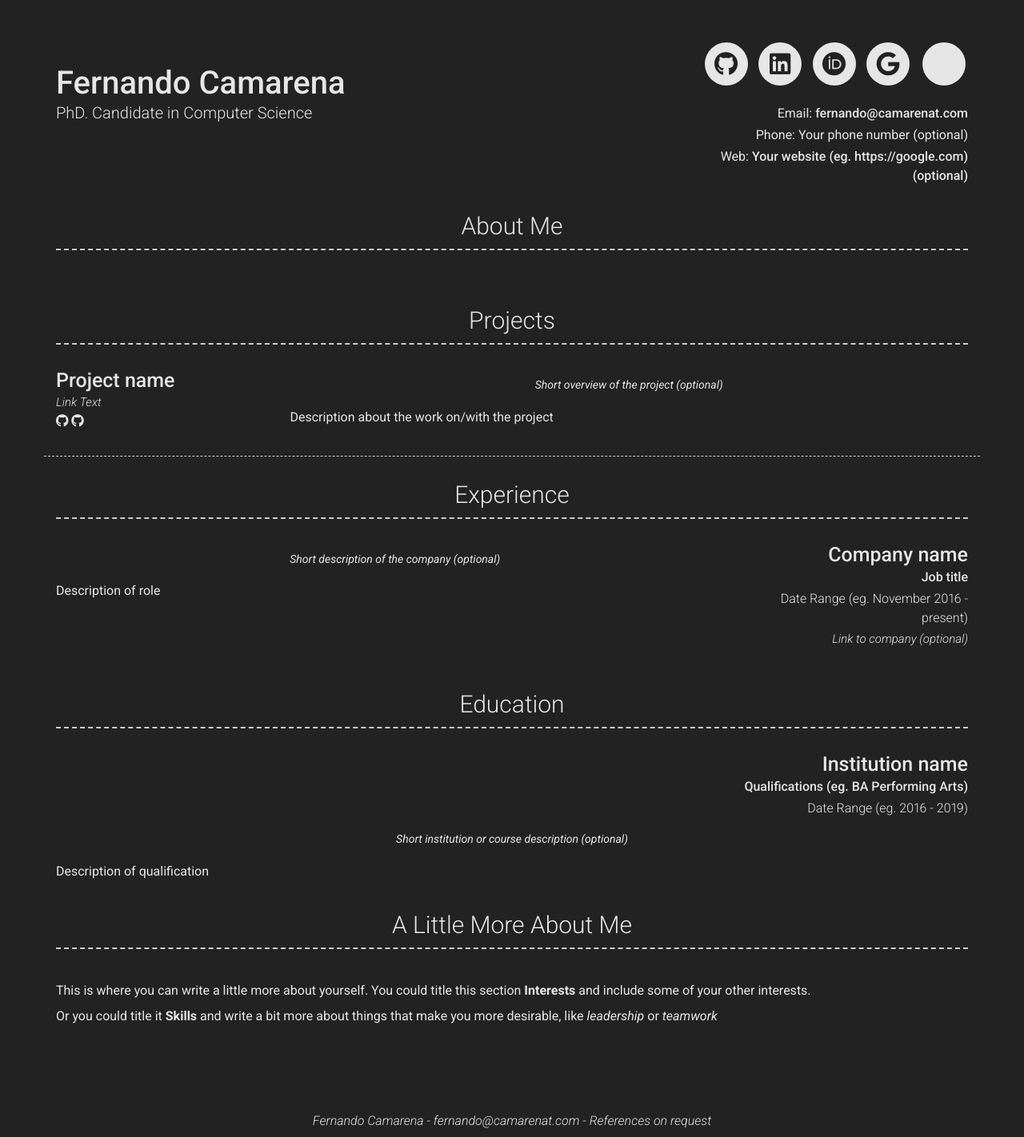
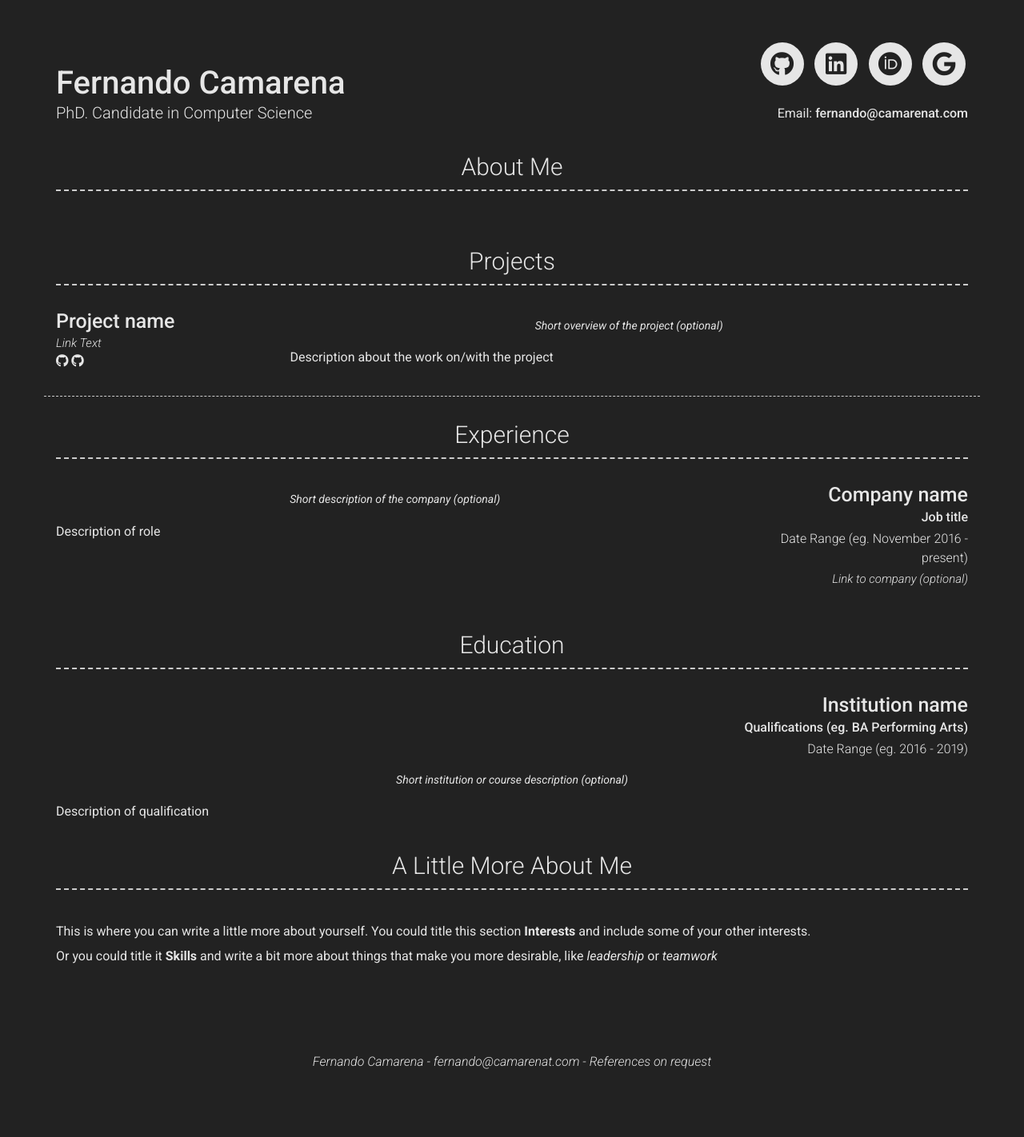
Before and after one commit to FCamarena/FCamarena.github.io, a Jekyll site: the page built from index.md, in a window 1280 px wide. Shown: the whole page at 80% size. Built offline with Jekyll 4.4.1, drawn with Linux system fonts in a browser that asks for light colours; nearby versions of some CDN libraries; after the commit the page ends 1347 px from its top, so only the background shows below that; some of the changed lines change nothing that is shown.

Commit message:
Update _config.yml

```diff
--- a/_config.yml
+++ b/_config.yml
@@ -10,9 +10,9 @@ name: Fernando Camarena
 title: PhD. Candidate in Computer Science
 email: fernando@camarenat.com
 # email_title: Email (Email title override)
-phone: Your phone number (optional)
-# phone_title: Phone (Phone title override)
-website: Your website (eg. https://google.com)(optional)
+# phone: Your phone number (optional)
+# # phone_title: Phone (Phone title override)
+# website: Your website (eg. https://google.com)(optional)
 # website_title: Web (Website title override)
 
 # Dark Mode (true/false/never)
@@ -34,10 +34,10 @@ orcid_username: 0000-0003-0888-2098
 googlescholar_username: Ru9n208AAAAJ&hl
 
 # Additional icon links
-additional_links:
-- title: Link name
-  icon: Font Awesome brand icon name (eg. fab fa-twitter) (https://fontawesome.com/icons?d=gallery&s=brands&m=free)
-  url: Link url (eg. https://google.com)
+# additional_links:
+# - title: Link name
+#   icon: Font Awesome brand icon name (eg. fab fa-twitter) (https://fontawesome.com/icons?d=gallery&s=brands&m=free)
+#   url: Link url (eg. https://google.com)
 # - title: another link
 #   icon: font awesome brand icon name (eg. fab fa-twitter) (https://fontawesome.com/icons?d=gallery&s=brands&m=free)
 #   url: Link url (eg. https://google.com)
```
